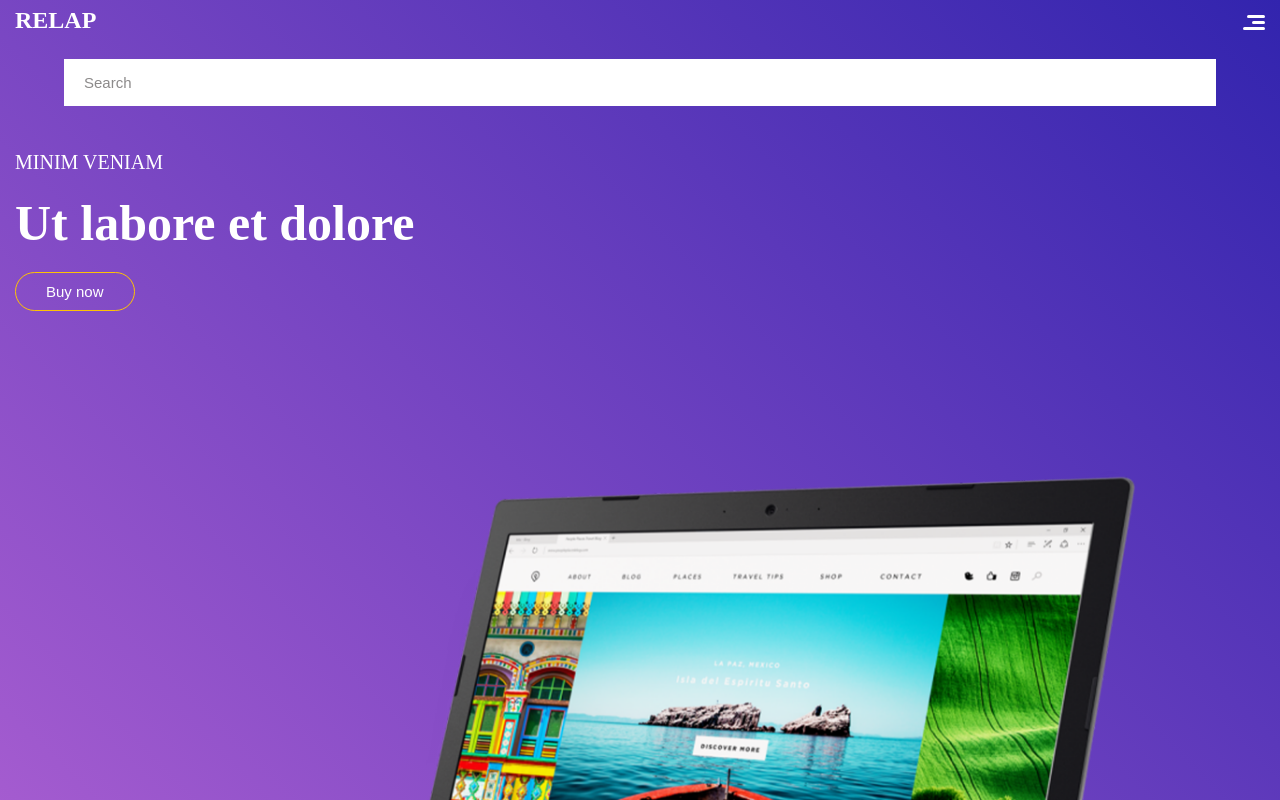
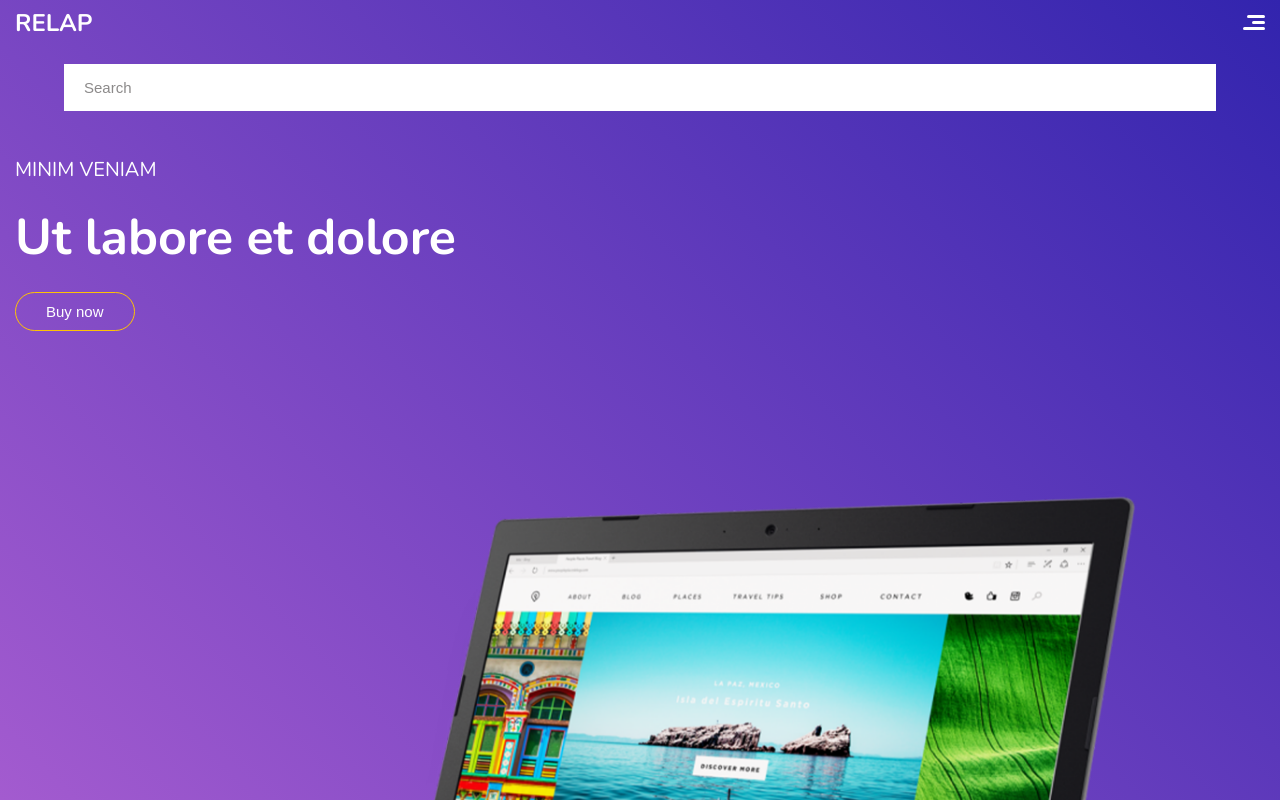
Before and after one commit to Oluwaseyi-Java/E-commerceProject, a React (Create React App) app in the folder e-commerce/: page / in a window 1280 px wide. Shown: the top 800 px of the page. Built offline with nearby package versions, Linux system fonts and the light colour scheme.

Commit message:
Sinlge fonts

```diff
--- a/e-commerce/src/index.css
+++ b/e-commerce/src/index.css
@@ -2,7 +2,7 @@
 
 body {
   margin: 0;
-  font-family: Nunito sans-serif;
+  font-family: Nunito;
   -webkit-font-smoothing: antialiased;
   -moz-osx-font-smoothing: grayscale;
 }
```
